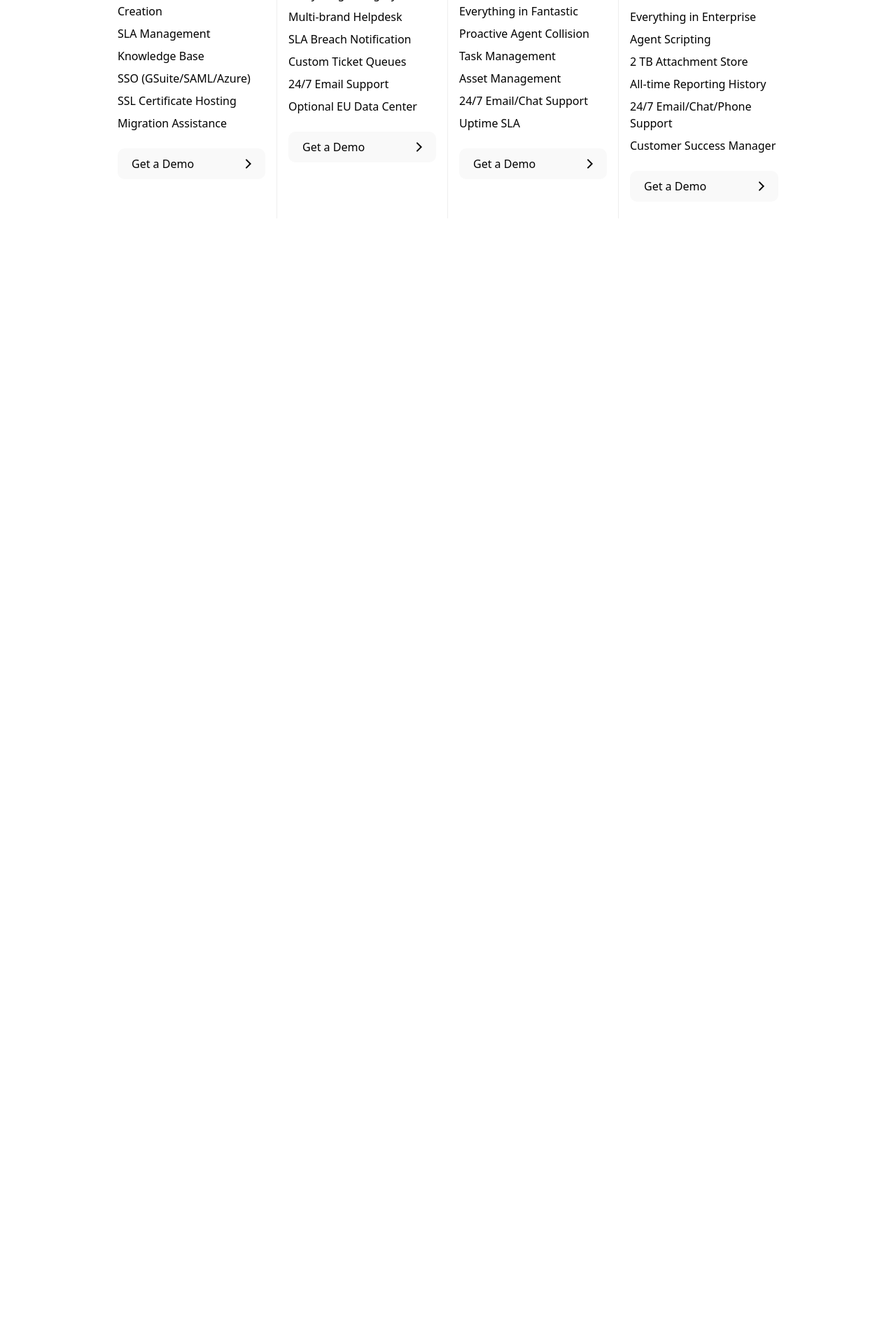
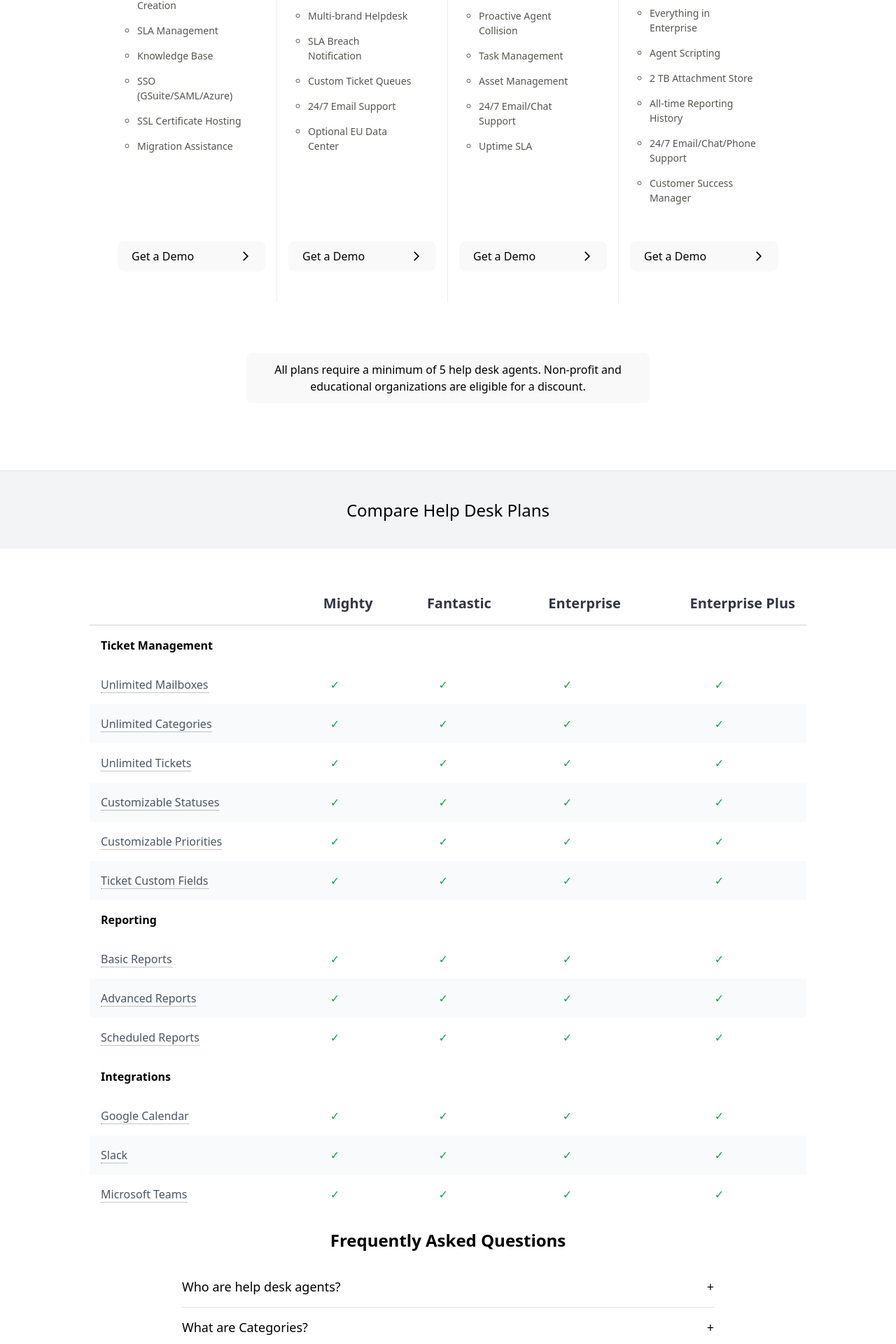
Before and after one commit to aaaa760/HappyFoxPricingPage, a React (Create React App) app: page / in a window 1280 px wide. Shown: the part 860-2780 px from the top of the page at 70% size. Before the commit the page ends 1260 px from the top, so only its background shows below. Built offline with nearby package versions, Linux system fonts and the light colour scheme.

Commit message:
Added price comparision page

```diff
--- a/src/App.js
+++ b/src/App.js
@@ -3,6 +3,8 @@ import Header from "./components/Header.jsx"
 import NavBar from "./components/NavBar.jsx";
 import Main from "./components/Main.jsx";
 import PricingPage from "./pages/Pricing/PrizePage.jsx";
+import PricingComparisonTable from "./components/PricingComparisionTable.jsx";
+import Faq from "./components/Faq.jsx";
 
 function app() {
   return (
@@ -11,6 +13,8 @@ function app() {
       <NavBar />
       <Main />
       <PricingPage/>
+      <PricingComparisonTable/>
+      <Faq/>
       <div className="flex items-center justify-center py-8">
       </div>
     </div>
--- /dev/null
+++ b/src/components/Faq.jsx
@@ -0,0 +1,54 @@
+import React, { useState } from 'react';
+import './index.css';
+
+const faqData = [
+  {
+    question: 'Who are help desk agents?',
+    answer: 'Support agents (help desk staff) who will be actively managing and responding to tickets raised by contacts.',
+  },
+  {
+    question: 'What are Categories?',
+    answer: 'Categories are used to organize and classify tickets to ensure they are routed to the appropriate support staff.',
+  },
+  {
+    question: 'How can I change my plan?',
+    answer: 'You can change your plan by going to the billing section of your account settings and selecting a new plan.',
+  },
+  {
+    question: 'Do you offer a trial?',
+    answer: 'Yes, we offer a 14-day free trial for all new customers. No credit card is required to sign up.',
+  },
+  {
+    question: 'Do you offer discounts for non-profits or educational institutes?',
+    answer: 'Yes, we offer special discounts for non-profits and educational institutes. Please contact our support team for more details.',
+  },
+];
+
+const FaqComponent = () => {
+  const [openIndex, setOpenIndex] = useState(null);
+
+  const toggleFaq = (index) => {
+    setOpenIndex(openIndex === index ? null : index);
+  };
+
+  return (
+    <div className="faq-container">
+      <h2 className="faq-header">Frequently Asked Questions</h2>
+      {faqData.map((faq, index) => (
+        <div
+          key={index}
+          className={`faq-item ${openIndex === index ? 'open' : ''}`}
+          onClick={() => toggleFaq(index)}
+        >
+          <div className="faq-question">
+            {faq.question}
+            <span>{openIndex === index ? '-' : '+'}</span>
+          </div>
+          <div className="faq-answer">{faq.answer}</div>
+        </div>
+      ))}
+    </div>
+  );
+};
+
+export default FaqComponent;
--- a/src/components/NavBar.jsx
+++ b/src/components/NavBar.jsx
@@ -21,7 +21,7 @@ const NavBar = () =>{
         <div className="nav-inside-bar flex">
           {["Features", "Solutions", "Pricing", "Resources"].map((item) => (
             <div key={item} className="px-4">
-              <div className="nav-buttons py-2 px-4 hover:bg-white hover:cursor-pointer hover:rounded transition-all">
+              <div className="nav-buttons py-2 px-4 hover:bg-white hover:cursor-pointer hover:rounded-xl transition-all">
                 {item}
                 {item !== "Pricing" && (
                   <img
@@ -35,7 +35,7 @@ const NavBar = () =>{
           ))}
         </div>
         <div className="flex justify-end items-center w-[9%] h-[60px]">
-          <button className="first-demo bg-[#ff3a3a] text-white font-medium text-[14px] py-1 px-2 rounded shadow-md transition-all">
+          <button className="first-demo bg-[#ff3a3a] text-white font-medium text-[14px] py-1 px-2 rounded shadow-md  hover:translate-y-1 transition ease-out duration-300">
             Get a Demo
           </button>
         </div>
--- a/src/components/PricingCard.jsx
+++ b/src/components/PricingCard.jsx
@@ -1,30 +1,34 @@
 import React from 'react';
 import './index.css';
-import {ReactComponent as RightArrow} from '../assets/svg/RightArrow.svg';
+import { ReactComponent as RightArrow } from '../assets/svg/RightArrow.svg';
+
 const PricingCard = ({ title, price, features, isPopular }) => {
   return (
-    <div className="border-none  rounded-lg hover:shadow-md py-6 px-4  flex flex-col justify-between">
+    <div className="border-none rounded-lg hover:shadow-md py-6 px-4 flex flex-col justify-between h-full">
       <div>
         {isPopular && <span className="text-red-500 text-sm px-8">Most Popular</span>}
         <h2 className="text-2xl from-neutral-200 px-8 pb-6 ">{title}</h2>
-        <div className="flex items-end px-6 pb-5 mb-10 border-b border-custom-gray ">
-            <span className='font-size '>$</span>
+        <div className="flex items-end px-6 pb-5 mb-10 border-b border-custom-gray">
+          <span className="font-size">$</span>
           <span className="text-4xl font-bold">{price}</span>
-          <span className="text-lg"> Per agent/mo</span>
+          <span className="text-xs mb-1 ml-1 text-gray-500 "> Per agent/mo</span>
         </div>
-
       </div>
-      <ul className="mt-4 mb-6">
+      <div className="flex-grow pl-5 pt-7 pr-10 pb-9">
+        <ul className="">
           {features.map((feature, index) => (
-          <li key={index} className="mt-2">
+            <li key={index} className="design mt-2">
               {feature}
             </li>
           ))}
         </ul>
+      </div>
+      <div className="mt-auto pb-5">
         <button className="the-get-demo hover:bg-red-500 hover:text-white">
           Get a Demo
-       <RightArrow/>
+          <RightArrow className="fill-black group-hover:fill-white ml-2" />
         </button>
+      </div>
     </div>
   );
 };
--- /dev/null
+++ b/src/components/PricingComparisionTable.jsx
@@ -0,0 +1,107 @@
+import React from 'react';
+import './index.css'
+
+const features = [
+  {
+    category: 'Ticket Management',
+    items: [
+      'Unlimited Mailboxes',
+      'Unlimited Categories',
+      'Unlimited Tickets',
+      'Customizable Statuses',
+      'Customizable Priorities',
+      'Ticket Custom Fields',
+    ],
+    availability: {
+      Mighty: true,
+      Fantastic: true,
+      Enterprise: true,
+      'Enterprise Plus': true,
+    },
+  },
+  // Add more categories and features as needed
+  {
+    category: 'Reporting',
+    items: [
+      'Basic Reports',
+      'Advanced Reports',
+      'Scheduled Reports',
+    ],
+    availability: {
+      Mighty: true,
+      Fantastic: true,
+      Enterprise: true,
+      'Enterprise Plus': true,
+    },
+  },
+  {
+    category: 'Integrations',
+    items: [
+      'Google Calendar',
+      'Slack',
+      'Microsoft Teams',
+    ],
+    availability: {
+      Mighty: true,
+      Fantastic: true,
+      Enterprise: true,
+      'Enterprise Plus': true,
+    },
+  },
+];
+
+const PricingComparisonTable = () => {
+  return (
+    <>
+   <div className="border-t bg-gray-100 h-28">
+    <h2 className="text-center text-2xl font-md my-10">Compare Help Desk Plans</h2>
+   </div>
+
+    <div className="container mx-auto">
+
+        <table className="mx-auto w-4/5 text-left border-collapse mt-12">
+          <thead>
+            <tr className='text-xl font-medium w-full text-right plan-title'>
+              <th className="p-4 border-b-2 border-gray-200"></th>
+              <th className="p-4 border-b-2 border-gray-200">Mighty</th>
+              <th className="p-4 border-b-2 border-gray-200">Fantastic</th>
+              <th className="p-4 border-b-2 border-gray-200">Enterprise</th>
+              <th className="p-4 border-b-2 border-gray-200">Enterprise Plus</th>
+            </tr>
+          </thead>
+          <tbody>
+            {features.map((feature, featureIndex) => (
+              <React.Fragment key={featureIndex}>
+                <tr>
+                  <td colSpan="5" className="bg-white p-4 font-bold text-base ">
+                    {feature.category}
+                  </td>
+                </tr>
+                {feature.items.map((item, itemIndex) => (
+                  <tr key={itemIndex} className={` ${itemIndex % 2 === 0 ? 'bg-white hover:bg-gray-100' : 'bg-gray-50'}`}>
+                    <td className="p-4 text-gray-900 "><a href='/' className='border-b border-gray-900 border-dotted border-opacity-50 text-gray-600 hover:text-orange-400 hover:border-orange-400 '>{item}</a></td>
+                    <td className="p-4 text-center">
+                      {feature.availability.Mighty && <span className='text-green-600'>&#10003;</span>}
+                    </td>
+                    <td className="p-4 text-center">
+                      {feature.availability.Fantastic && <span className='text-green-600' >&#10003;</span>}
+                    </td>
+                    <td className="p-4 text-center">
+                      {feature.availability.Enterprise && <span className='text-green-600'>&#10003;</span>}
+                    </td>
+                    <td className="p-4 text-center">
+                      {feature.availability['Enterprise Plus'] && <span className='text-green-600'>&#10003;</span>}
+                    </td>
+                  </tr>
+                ))}
+              </React.Fragment>
+            ))}
+          </tbody>
+        </table>
+      </div>
+
+    </>
+  );
+};
+
+export default PricingComparisonTable;
--- a/src/components/index.css
+++ b/src/components/index.css
@@ -113,3 +113,66 @@
   background: #ff3a3a;
   color: #fff;
 }
+
+.design {
+  width: 100%;
+  text-align: left;
+  padding-left: 0;
+  font-size: 14px;
+  color: #555550;
+  margin-bottom: 15px;
+  list-style: circle;
+  margin-left: 8px;
+}
+
+.pricing-para{
+  background: #f9f9f9;
+}
+
+.plan-title {
+  color:#323643
+}
+
+.pricing-para-link {
+  color:#323643;
+  border-bottom: 0.5px dotted #323643;
+}
+
+
+
+.faq-container {
+  max-width: 800px;
+  margin: 0 auto;
+  padding: 20px;
+}
+
+.faq-header {
+  text-align: center;
+  font-size: 24px;
+  font-weight: bold;
+  margin-bottom: 20px;
+}
+
+.faq-item {
+  border-bottom: 1px solid #e0e0e0;
+  padding: 15px 0;
+}
+
+.faq-question {
+  font-size: 18px;
+  font-weight: medium;
+  cursor: pointer;
+  display: flex;
+  justify-content: space-between;
+  align-items: center;
+}
+
+.faq-answer {
+  margin-top: 10px;
+  font-size: 16px;
+  display: none;
+}
+
+.faq-item.open .faq-answer {
+  display: block;
+}
--- a/src/pages/Pricing/PrizePage.jsx
+++ b/src/pages/Pricing/PrizePage.jsx
@@ -1,5 +1,6 @@
 import React from 'react';
 import PricingCard from '../../components/PricingCard';
+import '../../components/index.css'
 const PricingPage = () => {
   const pricingOptions = [
     {
@@ -37,7 +38,7 @@ const PricingPage = () => {
         '24/7 Email/Chat Support',
         'Uptime SLA',
       ],
-      isPopular: true,
+
     },
     {
       title: 'Enterprise Plus',
@@ -54,6 +55,7 @@ const PricingPage = () => {
   ];
 
   return (
+    <>
     <div className="container mx-auto w-4/5  p-6 mt-4 grid grid-cols-1  sm:grid-cols-2 lg:grid-cols-4">
        {pricingOptions.map((option, index) => (
         <div
@@ -68,6 +70,13 @@ const PricingPage = () => {
         </div>
       ))}
     </div>
+    <div className="mt-12 mb-24 mx-auto pricing-para py-3 px-4 text-center font-light text-md rounded-lg max-w-xl text-black">
+    All plans require a minimum of 5 help desk agents. Non-profit and
+    educational organizations are eligible for a discount.
+  </div>
+
+  </>
+
   );
 };
 
```
Also changed, not shown: src/assets/svg/RightArrow.svg. Lines whose indentation alone changed are shown as unchanged.
